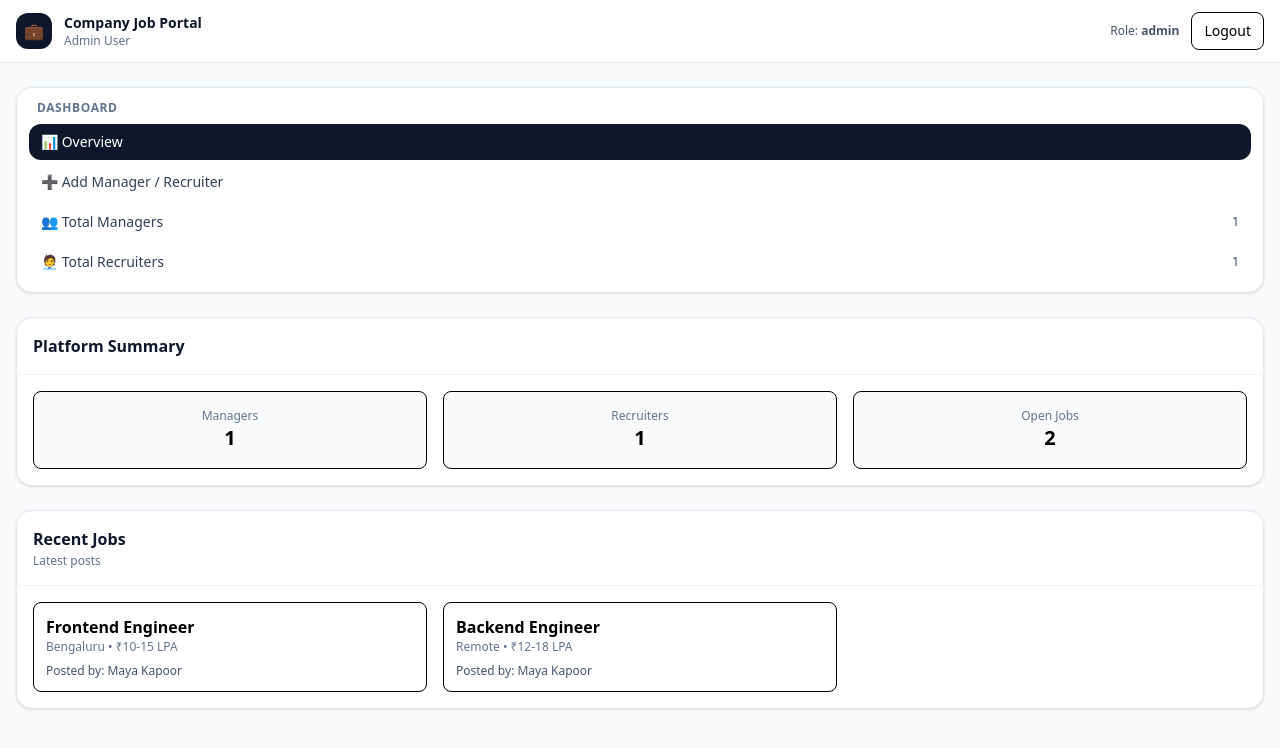
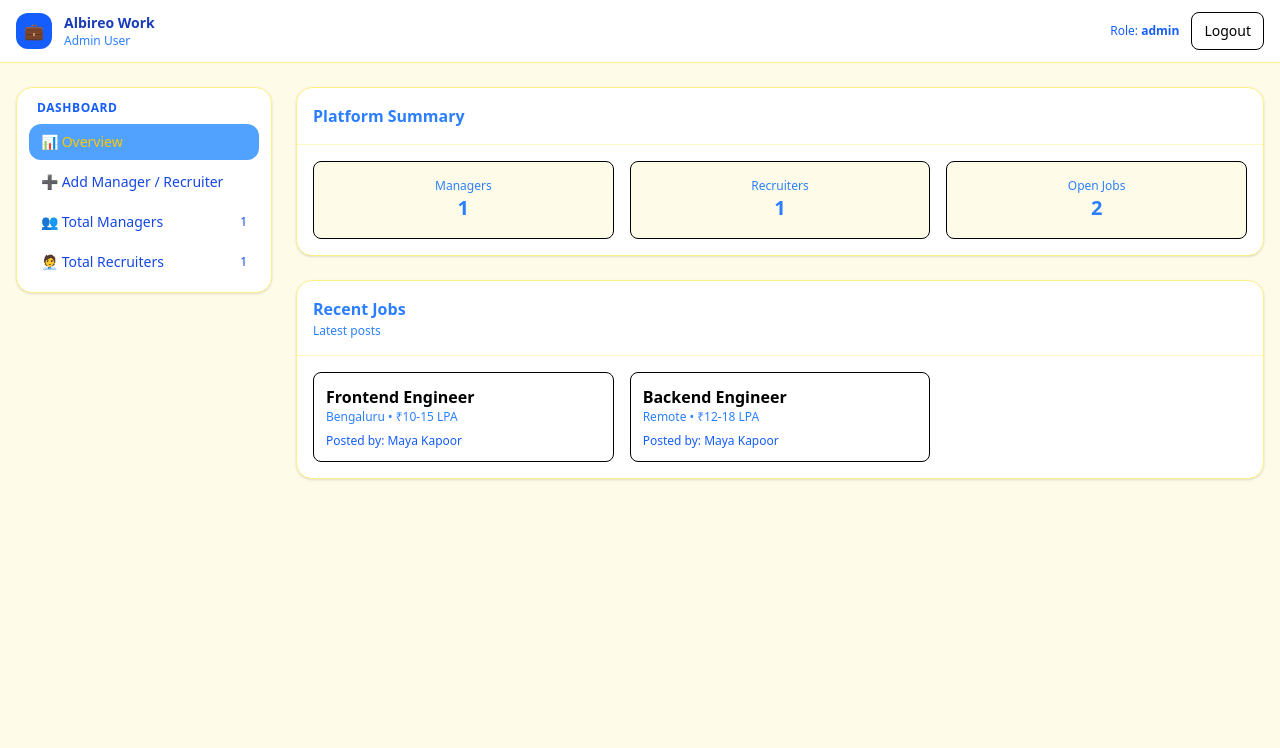
Before and after one commit to singhshubham593/testMini, a React (Vite) app: page / in a window 1280 px wide. Both pictures are taken after a click on the button "Demo Admin". Shown: the top 748 px of the page. Built offline with nearby package versions, Linux system fonts and the light colour scheme.

Commit message:
Update App.jsx

```diff
--- a/src/App.jsx
+++ b/src/App.jsx
@@ -99,11 +99,11 @@ const Button = ({ children, className = "", ...rest }) => (
 );
 
 const Card = ({ title, subtitle, right, children }) => (
-  <div className="rounded-2xl border border-slate-200 bg-white shadow-sm">
-    <div className="flex items-start justify-between gap-4 border-b border-slate-100 p-4">
+  <div className="rounded-2xl border border-yellow-200 bg-white shadow-sm">
+    <div className="flex items-start justify-between gap-4 border-b border-yellow-100 p-4">
       <div>
-        <h3 className="text-base font-semibold text-slate-900">{title}</h3>
-        {subtitle && <p className="text-xs text-slate-500 mt-0.5">{subtitle}</p>}
+        <h3 className="text-base font-semibold text-blue-500">{title}</h3>
+        {subtitle && <p className="text-xs text-blue-500 mt-0.5">{subtitle}</p>}
       </div>
       {right && <div className="shrink-0">{right}</div>}
     </div>
@@ -133,29 +133,29 @@ function Login() {
   };
 
   return (
-    <div className="min-h-screen grid place-items-center bg-gradient-to-br from-slate-50 to-slate-100 p-6">
+    <div className="min-h-screen grid place-items-center bg-gradient-to-br from-yellow-50 to-blue-50 p-6">
       <div className="w-full max-w-xl">
         <div className="mb-6 text-center">
-          <div className="mx-auto mb-3 h-12 w-12 rounded-2xl bg-slate-900 text-white grid place-content-center text-xl">💼</div>
-          <h1 className="text-2xl font-bold text-slate-900">Company Job Portal</h1>
-          <p className="text-sm text-slate-500 mt-1">Admin • Manager • Recruiter — demo auth</p>
+          <div className="mx-auto mb-3 h-12 w-12 rounded-2xl bg-blue-600 text-white grid place-content-center text-xl">💼</div>
+          <h1 className="text-2xl font-bold text-blue-800">Company Job Portal</h1>
+          <p className="text-sm text-blue-500 mt-1">Admin • Manager • Recruiter — demo auth</p>
         </div>
 
         <Card title="Sign in" subtitle="Email / WhatsApp (mock) / Google (mock)">
           <div className="grid grid-cols-1 sm:grid-cols-3 gap-3 mb-4">
-            <Button onClick={() => setMethod('email')} className={`${method==='email' ? 'bg-slate-900 text-white' : 'border'}`}>Email</Button>
+            <Button onClick={() => setMethod('email')} className={`${method==='email' ? 'bg-blue-600 text-white' : 'border'}`}>Email</Button>
             <Button onClick={() => setMethod('whatsapp')} className={`${method==='whatsapp' ? 'bg-green-500 text-white' : 'border'}`}>WhatsApp</Button>
             <Button onClick={() => setMethod('google')} className={`${method==='google' ? 'bg-red-500 text-white' : 'border'}`}>Google</Button>
           </div>
 
           <form onSubmit={(e)=>{ e.preventDefault(); handleLogin(); }} className="space-y-3">
             <label className="block text-sm">
-              <div className="flex items-center gap-1 font-medium text-slate-700">{method==='whatsapp' ? 'WhatsApp-linked Email' : 'Email'}</div>
-              <input value={email} onChange={(e)=>setEmail(e.target.value)} className="mt-1 w-full rounded-lg border border-slate-200 px-3 py-2" placeholder="you@company.com" />
+              <div className="flex items-center gap-1 font-medium text-blue-700">{method==='whatsapp' ? 'WhatsApp-linked Email' : 'Email'}</div>
+              <input value={email} onChange={(e)=>setEmail(e.target.value)} className="mt-1 w-full rounded-lg border border-yellow-200 px-3 py-2" placeholder="you@company.com" />
             </label>
             {error && <div className="text-xs text-rose-600">{error}</div>}
             <div className="flex gap-3">
-              <Button type="submit" className="bg-slate-900 text-white">Sign in</Button>
+              <Button type="submit" className="bg-blue-600 text-white">Sign in</Button>
               <Button type="button" className="border" onClick={() => handleLogin('admin@company.com')}>Demo Admin</Button>
               <Button type="button" className="border" onClick={() => handleLogin('manager@company.com')}>Demo Manager</Button>
               <Button type="button" className="border" onClick={() => handleLogin('recruiter@company.com')}>Demo Recruiter</Button>
@@ -174,23 +174,23 @@ function AppShell({ children }) {
   const { state, dispatch } = useDB();
   const user = state.currentUser;
   return (
-    <div className="min-h-screen bg-slate-50">
-      <header className="sticky top-0 z-20 bg-white border-b border-slate-200">
+    <div className="min-h-screen bg-yellow-50">
+      <header className="sticky top-0 z-20 bg-white border-b border-yellow-200">
         <div className="mx-auto max-w-7xl px-4 py-3 flex items-center justify-between">
           <div className="flex items-center gap-3">
-            <div className="h-9 w-9 rounded-xl bg-slate-900 text-white grid place-content-center">💼</div>
+            <div className="h-9 w-9 rounded-xl bg-blue-600 text-white grid place-content-center">💼</div>
             <div>
-              <p className="text-sm font-semibold text-slate-900">Company Job Portal</p>
-              <p className="text-xs text-slate-500">{user?.name || 'Guest'}</p>
+              <p className="text-sm font-semibold text-blue-800">Albireo Work</p>
+              <p className="text-xs text-blue-500">{user?.name || 'Guest'}</p>
             </div>
           </div>
           <div className="flex items-center gap-3">
-            <span className="text-xs text-slate-600">Role: <span className="font-semibold">{user?.role}</span></span>
+            <span className="text-xs text-blue-600">Role: <span className="font-semibold">{user?.role}</span></span>
             {user && <button onClick={()=>dispatch({type:'LOGOUT'})} className="rounded-lg border px-3 py-2 text-sm">Logout</button>}
           </div>
         </div>
       </header>
-      <div className="mx-auto max-w-7xl px-4 py-6 grid grid-cols-1 lg:grid-cols-[260px,1fr] gap-6">
+      <div className="mx-auto max-w-7xl px-4 py-6 flex gap-6 items-start">
         {children}
       </div>
     </div>
@@ -201,13 +201,13 @@ function AppShell({ children }) {
    Sidebar Component
    ------------------ */
 const Sidebar = ({ items }) => (
-  <aside className="rounded-2xl border border-slate-200 bg-white p-3 shadow-sm h-fit">
+  <aside className="rounded-2xl border border-yellow-200 bg-white p-3 shadow-sm h-fit w-64 shrink-0">
     <div className="px-2 pb-1">
-      <p className="text-xs font-semibold text-slate-500 uppercase tracking-wider">Dashboard</p>
+      <p className="text-xs font-semibold text-blue-600 uppercase tracking-wider">Dashboard</p>
     </div>
     <nav className="mt-1 space-y-1">
       {items.map((it) => (
-        <button key={it.label} onClick={it.onClick} className={`w-full text-left rounded-xl px-3 py-2 text-sm font-medium flex items-center justify-between ${it.active ? 'bg-slate-900 text-white' : 'hover:bg-slate-50 text-slate-700'}`}>
+        <button key={it.label} onClick={it.onClick} className={`w-full text-left rounded-xl px-3 py-2 text-sm font-medium flex items-center justify-between ${it.active ? 'bg-blue-400 text-yellow-400' : 'hover:bg-yellow-50 text-blue-700'}`}>
           <span className="flex items-center gap-2">{it.icon} {it.label}</span>
           {!!it.count && <span className="text-xs">{it.count}</span>}
         </button>
@@ -235,26 +235,26 @@ function AdminView() {
       <div>
         <h4 className="text-sm font-semibold">Jobs by {manager.name}</h4>
         <div className="mt-3 space-y-3">
-          {jobs.length===0 && <p className="text-sm text-slate-500">No jobs posted.</p>}
+          {jobs.length===0 && <p className="text-sm text-blue-500">No jobs posted.</p>}
           {jobs.map(j=>{
             const candidates = state.candidates.filter(c=>c.appliedForJob===j.id);
             return (
-              <div key={j.id} className="rounded-lg border p-3 bg-slate-50">
+              <div key={j.id} className="rounded-lg border p-3 bg-yellow-50">
                 <div className="flex items-start justify-between">
                   <div>
-                    <p className="font-semibold">{j.title}</p>
-                    <p className="text-xs text-slate-500">{j.location} • {j.salary}</p>
+                    <p className="font-semibold text-blue-700">{j.title}</p>
+                    <p className="text-xs text-blue-500">{j.location} • {j.salary}</p>
                   </div>
-                  <div className="text-xs text-slate-600">{candidates.length} applicants</div>
+                  <div className="text-xs text-blue-600">{candidates.length} applicants</div>
                 </div>
                 <div className="mt-2">
                   {candidates.map(c=> (
                     <div key={c.id} className="flex items-center justify-between mt-2">
                       <div>
                         <p className="text-sm font-medium">{c.name}</p>
-                        <p className="text-xs text-slate-500">Referred by: {state.users.find(u=>u.id===c.referredBy)?.name || '—'}</p>
+                        <p className="text-xs text-blue-500">Referred by: {state.users.find(u=>u.id===c.referredBy)?.name || '—'}</p>
                       </div>
-                      <Badge className="bg-slate-100 text-slate-700">{c.status}</Badge>
+                      <Badge className="bg-slate-100 text-blue-700">{c.status}</Badge>
                     </div>
                   ))}
                 </div>
@@ -270,16 +270,16 @@ function AdminView() {
     const referred = state.candidates.filter(c=>c.referredBy===recruiter.id);
     return (
       <div>
-        <h4 className="text-sm font-semibold">Referrals by {recruiter.name}</h4>
+        <h4 className="text-sm font-semibold text-blue-700">Referrals by {recruiter.name}</h4>
         <div className="mt-2 space-y-2">
-          {referred.length===0 && <p className="text-sm text-slate-500">No referrals yet.</p>}
+          {referred.length===0 && <p className="text-sm text-blue-500">No referrals yet.</p>}
           {referred.map(c=> (
-            <div key={c.id} className="rounded-lg border p-3 bg-slate-50 flex items-start justify-between">
+            <div key={c.id} className="rounded-lg border p-3 bg-yellow-50 flex items-start justify-between">
               <div>
                 <p className="font-medium">{c.name}</p>
-                <p className="text-xs text-slate-500">Applied: {state.jobs.find(j=>j.id===c.appliedForJob)?.title || '—'}</p>
+                <p className="text-xs text-blue-500">Applied: {state.jobs.find(j=>j.id===c.appliedForJob)?.title || '—'}</p>
               </div>
-              <div className="text-xs text-slate-600">{c.status}</div>
+              <div className="text-xs text-blue-600">{c.status}</div>
             </div>
           ))}
         </div>
@@ -296,22 +296,22 @@ function AdminView() {
         { label:`Total Recruiters`, icon:'🧑‍💼', active: tab==='recruiters', onClick:()=>setTab('recruiters'), count: recruiters.length },
       ]} />
 
-      <main>
+      <main className="flex-1 min-w-0">
         {tab==='overview' && (
           <div className="space-y-6">
             <Card title="Platform Summary">
               <div className="grid sm:grid-cols-3 gap-4">
-                <div className="rounded-lg border p-4 bg-slate-50 text-center">
-                  <p className="text-xs text-slate-500">Managers</p>
-                  <p className="text-xl font-semibold">{managers.length}</p>
+                <div className="rounded-lg border p-4 bg-yellow-50 text-center">
+                  <p className="text-xs text-blue-500">Managers</p>
+                  <p className="text-xl font-semibold text-blue-500">{managers.length}</p>
                 </div>
-                <div className="rounded-lg border p-4 bg-slate-50 text-center">
-                  <p className="text-xs text-slate-500">Recruiters</p>
-                  <p className="text-xl font-semibold">{recruiters.length}</p>
+                <div className="rounded-lg border p-4 bg-yellow-50 text-center">
+                  <p className="text-xs text-blue-500">Recruiters</p>
+                  <p className="text-xl font-semibold text-blue-500">{recruiters.length}</p>
                 </div>
-                <div className="rounded-lg border p-4 bg-slate-50 text-center">
-                  <p className="text-xs text-slate-500">Open Jobs</p>
-                  <p className="text-xl font-semibold">{state.jobs.length}</p>
+                <div className="rounded-lg border p-4 bg-yellow-50 text-center">
+                  <p className="text-xs text-blue-500">Open Jobs</p>
+                  <p className="text-xl font-semibold text-blue-500">{state.jobs.length}</p>
                 </div>
               </div>
             </Card>
@@ -321,8 +321,8 @@ function AdminView() {
                 {state.jobs.map(j => (
                   <div key={j.id} className="rounded-lg border p-3">
                     <p className="font-semibold">{j.title}</p>
-                    <p className="text-xs text-slate-500">{j.location} • {j.salary}</p>
-                    <p className="text-xs mt-2 text-slate-600">Posted by: {state.users.find(u=>u.id===j.createdBy)?.name}</p>
+                    <p className="text-xs text-blue-500">{j.location} • {j.salary}</p>
+                    <p className="text-xs mt-2 text-blue-600">Posted by: {state.users.find(u=>u.id===j.createdBy)?.name}</p>
                   </div>
                 ))}
               </div>
@@ -336,7 +336,7 @@ function AdminView() {
               <label className="block text-sm"><div className="font-medium">Full name</div><input className="mt-1 w-full rounded-lg border px-3 py-2" value={form.name} onChange={(e)=>setForm({...form,name:e.target.value})} /></label>
               <label className="block text-sm"><div className="font-medium">Email</div><input className="mt-1 w-full rounded-lg border px-3 py-2" value={form.email} onChange={(e)=>setForm({...form,email:e.target.value})} /></label>
               <label className="block text-sm"><div className="font-medium">Role</div><select className="mt-1 w-full rounded-lg border px-3 py-2" value={form.role} onChange={(e)=>setForm({...form,role:e.target.value})}><option value="manager">Manager</option><option value="recruiter">Recruiter</option></select></label>
-              <div className="sm:col-span-2 flex gap-3 items-center"><Button type="submit" className="bg-slate-900 text-white">Create</Button><Button type="button" className="border" onClick={()=>setForm({name:'',email:'',role:'manager'})}>Clear</Button></div>
+              <div className="sm:col-span-2 flex gap-3 items-center"><Button type="submit" className="bg-blue-600 text-white">Create</Button><Button type="button" className="border" onClick={()=>setForm({name:'',email:'',role:'manager'})}>Clear</Button></div>
             </form>
           </Card>
         )}
@@ -345,7 +345,7 @@ function AdminView() {
           <Card title={`Managers (${managers.length})`} subtitle="Click to inspect each manager">
             <div className="grid sm:grid-cols-2 gap-4">
               {managers.map(m => (
-                <details key={m.id} className="rounded-lg border p-3"><summary className="cursor-pointer flex items-center justify-between"><div><p className="font-semibold">{m.name}</p><p className="text-xs text-slate-500">{m.email}</p></div><div className="text-xs text-slate-600">View</div></summary><div className="mt-3"><ManagerDetail manager={m} /></div></details>
+                <details key={m.id} className="rounded-lg border p-3"><summary className="cursor-pointer flex items-center justify-between"><div><p className="font-semibold">{m.name}</p><p className="text-xs text-blue-500">{m.email}</p></div><div className="text-xs text-blue-600">View</div></summary><div className="mt-3"><ManagerDetail manager={m} /></div></details>
               ))}
             </div>
           </Card>
@@ -355,7 +355,7 @@ function AdminView() {
           <Card title={`Recruiters (${recruiters.length})`} subtitle="Click to inspect each recruiter">
             <div className="grid sm:grid-cols-2 gap-4">
               {recruiters.map(r => (
-                <details key={r.id} className="rounded-lg border p-3"><summary className="cursor-pointer flex items-center justify-between"><div><p className="font-semibold">{r.name}</p><p className="text-xs text-slate-500">{r.email}</p></div><div className="text-xs text-slate-600">View</div></summary><div className="mt-3"><RecruiterDetail recruiter={r} /></div></details>
+                <details key={r.id} className="rounded-lg border p-3"><summary className="cursor-pointer flex items-center justify-between"><div><p className="font-semibold">{r.name}</p><p className="text-xs text-blue-500">{r.email}</p></div><div className="text-xs text-blue-600">View</div></summary><div className="mt-3"><RecruiterDetail recruiter={r} /></div></details>
               ))}
             </div>
           </Card>
@@ -386,7 +386,7 @@ function ManagerView() {
         { label:'Applications per Job', icon:'🧾', active: tab==='apps', onClick:()=>setTab('apps') },
       ]} />
 
-      <main>
+      <main className="flex-1 min-w-0">
         {tab==='profile' && <Card title="Profile" subtitle={user.name}><p className="text-sm">Email: {user.email}</p></Card>}
 
         {tab==='create' && (
@@ -399,7 +399,7 @@ function ManagerView() {
                 <label className="block text-sm"><div className="font-medium">Salary</div><input className="mt-1 w-full rounded-lg border px-3 py-2" value={form.salary} onChange={(e)=>setForm({...form,salary:e.target.value})} /></label>
                 <label className="block text-sm sm:col-span-2"><div className="font-medium">Location</div><input className="mt-1 w-full rounded-lg border px-3 py-2" value={form.location} onChange={(e)=>setForm({...form,location:e.target.value})} /></label>
               </div>
-              <div className="flex gap-3"><Button type="submit" className="bg-slate-900 text-white">Publish Job</Button><Button type="button" className="border" onClick={()=>setForm({ title:'', description:'', skills:'', salary:'', location:'' })}>Clear</Button></div>
+              <div className="flex gap-3"><Button type="submit" className="bg-blue-600 text-white">Publish Job</Button><Button type="button" className="border" onClick={()=>setForm({ title:'', description:'', skills:'', salary:'', location:'' })}>Clear</Button></div>
             </form>
           </Card>
         )}
@@ -410,9 +410,9 @@ function ManagerView() {
               {myJobs.map(j=> (
                 <div key={j.id} className="rounded-lg border p-3">
                   <p className="font-semibold">{j.title}</p>
-                  <p className="text-xs text-slate-500">{j.location} • {j.salary}</p>
-                  <p className="text-sm text-slate-600 mt-2 line-clamp-2">{j.description}</p>
-                  <div className="text-xs text-slate-600 mt-2">Applicants: {state.candidates.filter(c=>c.appliedForJob===j.id).length}</div>
+                  <p className="text-xs text-blue-500">{j.location} • {j.salary}</p>
+                  <p className="text-sm text-blue-700 mt-2 line-clamp-2">{j.description}</p>
+                  <div className="text-xs text-blue-700 mt-2">Applicants: {state.candidates.filter(c=>c.appliedForJob===j.id).length}</div>
                 </div>
               ))}
             </div>
@@ -423,13 +423,13 @@ function ManagerView() {
           <Card title="Applications" subtitle="Applications for your jobs">
             <div className="space-y-3">
               {state.candidates.filter(c=> myJobs.some(j=>j.id===c.appliedForJob)).map(c=> (
-                <div key={c.id} className="rounded-lg border p-3 bg-slate-50 flex items-start justify-between">
+                <div key={c.id} className="rounded-lg border p-3 bg-yellow-50 flex items-start justify-between">
                   <div>
                     <p className="font-semibold">{c.name}</p>
-                    <p className="text-xs text-slate-500">Applied for: {state.jobs.find(j=>j.id===c.appliedForJob)?.title}</p>
-                    <p className="text-xs text-slate-600">Referred by: {state.users.find(u=>u.id===c.referredBy)?.name}</p>
+                    <p className="text-xs text-blue-500">Applied for: {state.jobs.find(j=>j.id===c.appliedForJob)?.title}</p>
+                    <p className="text-xs text-blue-700">Referred by: {state.users.find(u=>u.id===c.referredBy)?.name}</p>
                   </div>
-                  <div className="text-xs text-slate-600">{c.status}</div>
+                  <div className="text-xs text-blue-700">{c.status}</div>
                 </div>
               ))}
             </div>
@@ -464,7 +464,7 @@ function RecruiterView(){
         { label:'Refer Candidate', icon:'➕', active:true, onClick:()=>{} },
       ]} />
 
-      <main>
+      <main className="flex-1 min-w-0">
         <div className="space-y-6">
           <Card title="Refer Candidate" subtitle="Select job and provide candidate details">
             <form onSubmit={refer} className="grid grid-cols-1 sm:grid-cols-2 gap-3">
@@ -474,21 +474,21 @@ function RecruiterView(){
               <label className="block text-sm"><div className="font-medium">Phone</div><input className="mt-1 w-full rounded-lg border px-3 py-2" value={form.phone} onChange={(e)=>setForm({...form, phone:e.target.value})} /></label>
               <label className="block text-sm"><div className="font-medium">Resume URL</div><input className="mt-1 w-full rounded-lg border px-3 py-2" value={form.resume} onChange={(e)=>setForm({...form, resume:e.target.value})} /></label>
               <label className="block text-sm sm:col-span-2"><div className="font-medium">Notes</div><textarea className="mt-1 w-full rounded-lg border px-3 py-2" value={form.notes} onChange={(e)=>setForm({...form, notes:e.target.value})} /></label>
-              <div className="sm:col-span-2 flex gap-3"><Button type="submit" className="bg-slate-900 text-white">Refer</Button><Button type="button" className="border" onClick={()=>setForm({ name:'', email:'', phone:'', resume:'', notes:'', appliedForJob: selectedJob })}>Clear</Button></div>
+              <div className="sm:col-span-2 flex gap-3"><Button type="submit" className="bg-blue-600 text-white">Refer</Button><Button type="button" className="border" onClick={()=>setForm({ name:'', email:'', phone:'', resume:'', notes:'', appliedForJob: selectedJob })}>Clear</Button></div>
             </form>
           </Card>
 
           <div className="grid lg:grid-cols-2 gap-6">
             <Card title="My Referrals" subtitle="Click a candidate to view details">
               <div className="space-y-2">
-                {myReferrals.length===0 && <p className="text-sm text-slate-500">No referrals yet.</p>}
+                {myReferrals.length===0 && <p className="text-sm text-blue-500">No referrals yet.</p>}
                 {myReferrals.map(c=> (
-                  <button key={c.id} onClick={()=>openCandidate(c)} className="w-full text-left rounded-lg p-3 border hover:bg-slate-50 flex items-center justify-between">
+                  <button key={c.id} onClick={()=>openCandidate(c)} className="w-full text-left rounded-lg p-3 border hover:bg-yellow-50 flex items-center justify-between">
                     <div>
                       <p className="font-medium">{c.name}</p>
-                      <p className="text-xs text-slate-500">{state.jobs.find(j=>j.id===c.appliedForJob)?.title}</p>
+                      <p className="text-xs text-blue-500">{state.jobs.find(j=>j.id===c.appliedForJob)?.title}</p>
                     </div>
-                    <div className="text-xs text-slate-600">{c.status}</div>
+                    <div className="text-xs text-blue-700">{c.status}</div>
                   </button>
                 ))}
               </div>
@@ -499,27 +499,27 @@ function RecruiterView(){
                 <div className="space-y-3">
                   <div>
                     <p className="font-semibold">{selectedCandidate.name}</p>
-                    <p className="text-xs text-slate-500">{selectedCandidate.email} • {selectedCandidate.phone}</p>
-                    <p className="text-xs text-slate-500">Applied for: {state.jobs.find(j=>j.id===selectedCandidate.appliedForJob)?.title}</p>
+                    <p className="text-xs text-blue-500">{selectedCandidate.email} • {selectedCandidate.phone}</p>
+                    <p className="text-xs text-blue-500">Applied for: {state.jobs.find(j=>j.id===selectedCandidate.appliedForJob)?.title}</p>
                   </div>
 
                   <div>
                     <p className="text-xs font-medium">Status</p>
                     <div className="mt-2 flex gap-2 flex-wrap">
                       {['referred','contacted','shortlisted','rejected','hired'].map(s=> (
-                        <button key={s} onClick={()=>updateStatus(selectedCandidate.id, s, `Marked ${s}`)} className={`rounded-md px-3 py-1 text-sm ${selectedCandidate.status===s ? 'bg-slate-900 text-white' : 'border'}`}>{s}</button>
+                        <button key={s} onClick={()=>updateStatus(selectedCandidate.id, s, `Marked ${s}`)} className={`rounded-md px-3 py-1 text-sm ${selectedCandidate.status===s ? 'bg-blue-600 text-white' : 'border'}`}>{s}</button>
                       ))}
                     </div>
                   </div>
 
                   <div>
                     <p className="text-xs font-medium">Notes</p>
-                    <p className="text-sm text-slate-600 mt-1">{selectedCandidate.notes || '—'}</p>
+                    <p className="text-sm text-blue-700 mt-1">{selectedCandidate.notes || '—'}</p>
                   </div>
 
                   <div>
                     <p className="text-xs font-medium">Contact History</p>
-                    <ul className="mt-2 space-y-1 text-xs text-slate-600">
+                    <ul className="mt-2 space-y-1 text-xs text-blue-700">
                       {(selectedCandidate.contactHistory||[]).map((h,i)=> (
                         <li key={i}>• {new Date(h.date).toLocaleString()}: {h.note}</li>
                       ))}
@@ -527,7 +527,7 @@ function RecruiterView(){
                   </div>
                 </div>
               ) : (
-                <p className="text-sm text-slate-500">Select a candidate from the list to view details.</p>
+                <p className="text-sm text-blue-500">Select a candidate from the list to view details.</p>
               )}
             </Card>
           </div>
```
